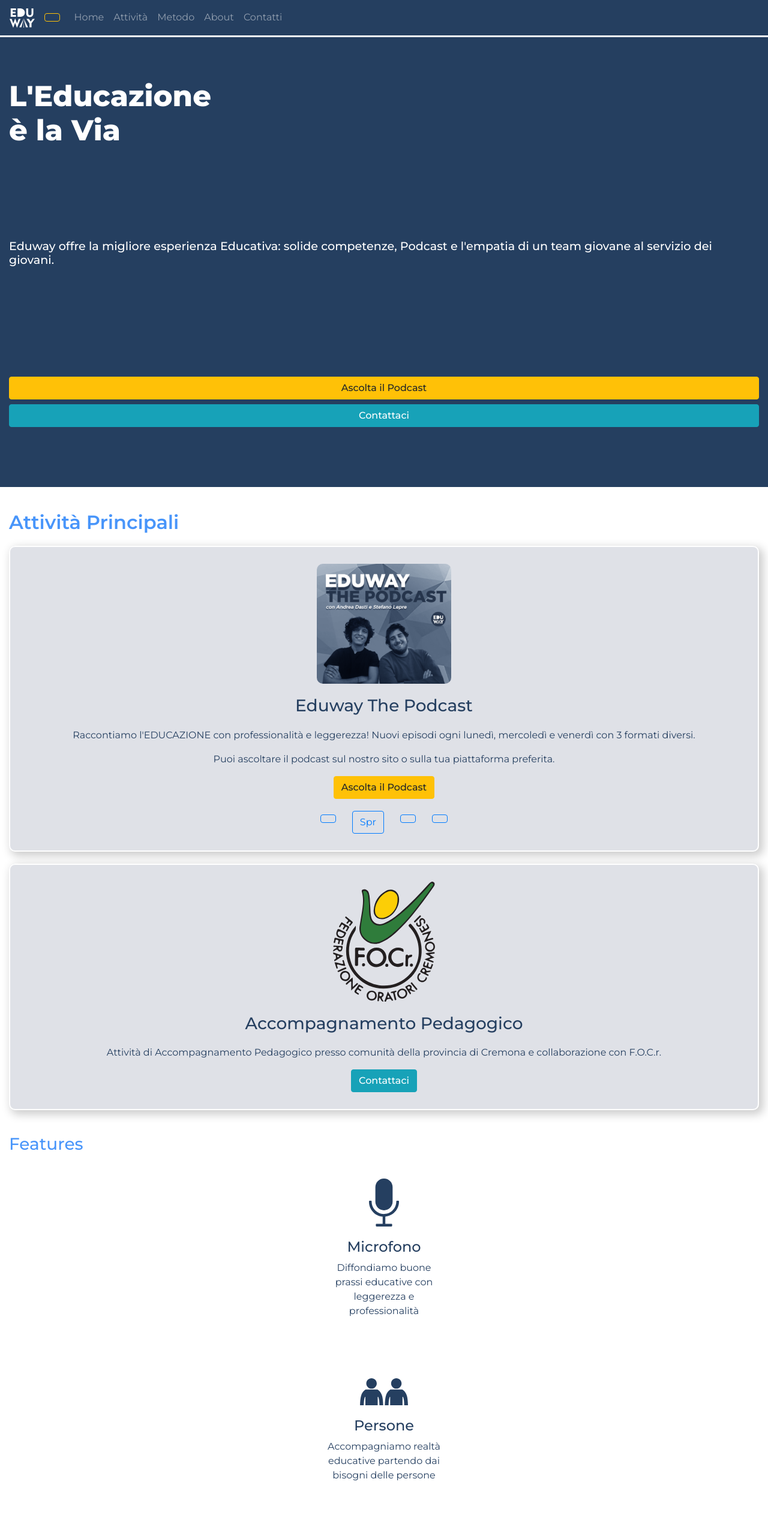
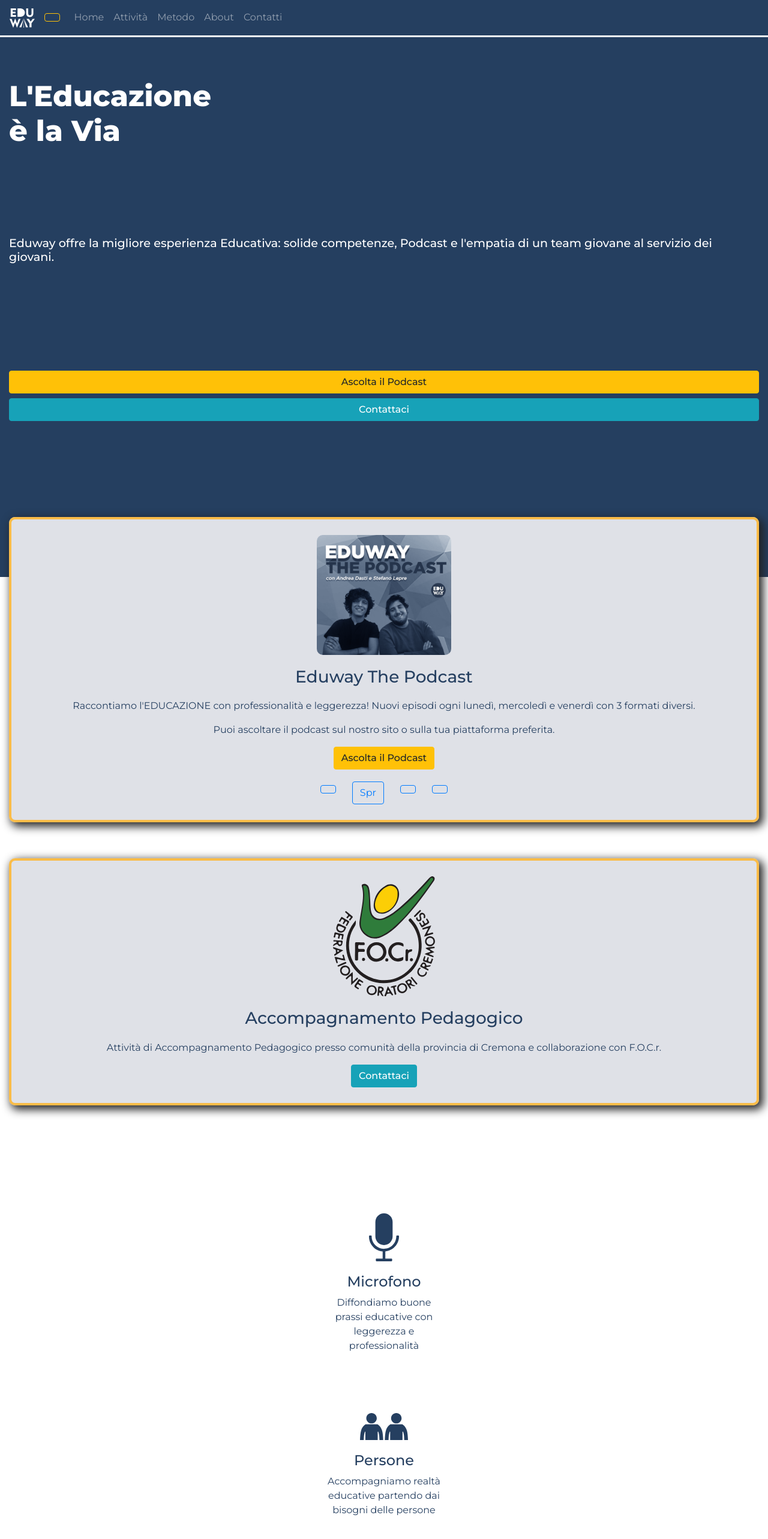
Before and after one commit to Malv93/eduway, a Next.js app: page / in a window 1280 px wide. Shown: the top 2566 px of the page at 60% size. Built offline with nearby package versions, Linux system fonts and the light colour scheme.

Commit message:
Add react-reveal to home.

```diff
--- a/components/home/about.js
+++ b/components/home/about.js
@@ -2,6 +2,7 @@
 import styles from "../../styles/home/about.module.css";
 import FlipCard from "../cards/flipCard";
 import Mission from "./mission";
+import Fade from "react-reveal/Fade";
 
 const founders = [
   {
@@ -57,6 +58,7 @@
 export default function About() {
   return (
     <Container fluid id="team" className={styles.section}>
+      <Fade bottom>
         <Mission>
           <div id="about" className="position-link-id"></div>
         </Mission>
@@ -66,13 +68,15 @@
             Eduway nasce in una fredda sera invernale, dall'incontro fortuito in
             un bar di Crema tra Andrea Dasti e Stefano Lepre, due amici che
             vogliono affrontare le sfide dell'educazione. Eduway si propone di
-          fare questo e quello... in modo da ottenere questo e quello... facendo
-          attenzione a quello e quell'altro... con l'obiettivo di crescere ed
-          espandere le sue attività dedicandosi a nuove sfide e progetti
-          importanti per la comunità.{" "}
+            fare questo e quello... in modo da ottenere questo e quello...
+            facendo attenzione a quello e quell'altro... con l'obiettivo di
+            crescere ed espandere le sue attività dedicandosi a nuove sfide e
+            progetti importanti per la comunità.{" "}
           </p>
         </div>
+      </Fade>
       <div className={styles.foundersSection}>
+        <Fade bottom>
           {founders.map((founder) => {
             return (
               <div key={founder.id} className={styles.profileBox}>
@@ -89,9 +93,13 @@
               </div>
             );
           })}
+        </Fade>
       </div>
+      <Fade bottom>
         <h3 className="title">Collaborano con noi</h3>
+      </Fade>
       <div className={styles.collaboratorsSection}>
+        <Fade bottom>
           {collaborators.map((collaborator) => {
             return (
               <div key={collaborator.id} className={styles.profileBox}>
@@ -107,6 +115,7 @@
               </div>
             );
           })}
+        </Fade>
       </div>
     </Container>
   );
--- a/components/home/action.js
+++ b/components/home/action.js
@@ -3,10 +3,12 @@
 import ContactForm from "../forms/contactForm";
 import styles from "../../styles/home/action.module.css";
 import Link from "next/link";
+import Pulse from "react-reveal/Pulse";
 
 export default function Action() {
   return (
     <Container fluid id="action" className={`section ${styles.section}`}>
+      <Pulse>
         <h2 className="section-title">Prova Eduway!</h2>
         <Link href="/podcast">
           <Button variant="warning" block className="button-font">
@@ -20,6 +22,7 @@
           <h3>Compila il Form per contattarci</h3>
           <ContactForm />
         </Container>
+      </Pulse>
     </Container>
   );
 }
--- a/components/home/activities.js
+++ b/components/home/activities.js
@@ -3,14 +3,15 @@
 import styles from "../../styles/home/activities.module.css";
 import FeatureCard from "../cards/featureCard";
 import Link from "next/link";
+import Fade from "react-reveal/Fade";
 
 export default function Activities() {
   return (
-    <Container fluid className={`section ${styles.section}`}>
+    <Container fluid>
       <div id="activities" className="position-link-id"></div>
       {/* Main activities sub-section */}
-      <h2 className="section-title">Attività Principali</h2>
 
+      <Fade bottom>
         <div className={styles.activityCard}>
           <img
             src="images/activities/podcast.png"
@@ -64,6 +65,8 @@
             </a>
           </div>
         </div>
+      </Fade>
+      <Fade bottom>
         <div className={styles.activityCard}>
           <img
             src="images/activities/focr.svg"
@@ -72,8 +75,8 @@
           />
           <h3 className={styles.activityTitle}>Accompagnamento Pedagogico</h3>
           <p>
-          Attività di Accompagnamento Pedagogico presso comunità della provincia
-          di Cremona e collaborazione con F.O.C.r.
+            Attività di Accompagnamento Pedagogico presso comunità della
+            provincia di Cremona e collaborazione con F.O.C.r.
           </p>
           <Link href="/#contact-form">
             <Button variant="info" className="button-font">
@@ -81,28 +84,32 @@
             </Button>
           </Link>
         </div>
+      </Fade>
 
       {/* Features sub-section */}
-      <h3 className="title">Features</h3>
       <div className={styles.featuresBox}>
+        <Fade bottom>
           <FeatureCard
             imageSource="images/features/microphone.svg"
             imageAlt="Microfono"
             title="Microfono"
             description="Diffondiamo buone prassi educative con leggerezza e professionalità"
           />
+
           <FeatureCard
             imageSource="images/features/people.svg"
             imageAlt="Persone"
             title="Persone"
             description="Accompagniamo realtà educative partendo dai bisogni delle persone"
           />
+
           <FeatureCard
             imageSource="images/features/web.svg"
             imageAlt="Rete"
             title="Rete"
             description="Facciamo rete per aumentare il beneficio che portiamo nella realtà"
           />
+        </Fade>
       </div>
     </Container>
   );
--- a/components/home/heading.js
+++ b/components/home/heading.js
@@ -2,10 +2,12 @@
 import styles from "../../styles/home/heading.module.css";
 import Button from "react-bootstrap/Button";
 import Link from "next/link";
+import Pulse from "react-reveal/Pulse";
 
 export default function Heading() {
   return (
-    <Container fluid id="heading" className={`section ${styles.section}`}>
+    <Container fluid id="heading" className={styles.section}>
+      <Pulse>
         <h1 className={styles.title}>
           <div>L'Educazione</div>è la Via<div></div>
         </h1>
@@ -26,6 +28,7 @@
             </Button>
           </Link>
         </div>
+      </Pulse>
     </Container>
   );
 }
--- a/components/home/methodology.js
+++ b/components/home/methodology.js
@@ -2,6 +2,7 @@
 import Row from "react-bootstrap/Row";
 import Col from "react-bootstrap/Col";
 import styles from "../../styles/home/methodology.module.css";
+import Fade from "react-reveal/Fade";
 
 const steps = [
   {
@@ -45,8 +46,11 @@
   return (
     <Container fluid className={`section ${styles.section}`}>
       <div id="methodology" className="position-link-id"></div>
+      <Fade bottom>
         <h2 className="section-title">Il Metodo Eduway</h2>
+      </Fade>
       <ol className={styles.methodologyList}>
+        <Fade bottom>
           {steps.map((step) => {
             return (
               <li key={step.id} className={styles.stepItem}>
@@ -66,6 +70,7 @@
               </li>
             );
           })}
+        </Fade>
       </ol>
     </Container>
   );
--- a/components/home/mission.js
+++ b/components/home/mission.js
@@ -1,15 +1,12 @@
 import Container from "react-bootstrap/Container";
 import styles from "../../styles/home/mission.module.css";
-import Fade from "react-reveal";
 
 export default function Mission(props) {
   return (
-    <Fade bottom>
-      <Container fluid className={` ${styles.section}`}>
-        {props.children}
-        <h2 className="section-title">Mission</h2>
-        <h4>Portare beneficio alle persone attraverso l’educazione</h4>
-      </Container>
-    </Fade>
+    <Container fluid className={` ${styles.section}`}>
+      {props.children}
+      <h2 className="section-title">Mission</h2>
+      <h4>Portare beneficio alle persone attraverso l’educazione</h4>
+    </Container>
   );
 }
--- a/styles/home/activities.module.css
+++ b/styles/home/activities.module.css
@@ -1,15 +1,14 @@
 /* Activities Section */
-.section {
-  color: var(--primary-color);
-}
 
 .activityCard {
-  margin: 20px auto;
+  position: relative;
+  bottom: 100px;
+  margin-bottom: 60px;
   padding: 30px 10px;
   text-align: center;
   border-radius: 10px;
   background-color: var(--third-color);
-  box-shadow: 5px 5px 15px 2px #ccc, inset 0 0 0 2px #fff;
+  box-shadow: 5px 5px 15px 2px #222, inset 0 0 0 4px var(--fourth-color);
 }
 
 .activityImage {
@@ -35,13 +34,13 @@
 }
 
 .featuresBox {
-  margin: 40px 0;
+  margin: 80px 0 0;
 }
 
-.featuresBox > div:not(:last-child) {
+.featuresBox div:not(:last-child) {
   margin: 0 auto 100px;
 }
 
-.featuresBox > div:last-child {
+.featuresBox div:last-child {
   margin: 0 auto;
 }
--- a/styles/home/heading.module.css
+++ b/styles/home/heading.module.css
@@ -4,8 +4,12 @@
   background: var(--primary-color);
   padding-bottom: 100px;
   height: calc(
-    100vh - 50px
+    100vh + 100px
   ); /*viewport minus navbar height minus smartphone bottom navigation commands*/
+  /*Add px becouse of reveal animation of following contents*/
+  padding-top: 40px;
+  padding-bottom: 260px; /*padding for reveal animation*/
+  position: relative;
   display: flex;
   flex-direction: column;
   justify-content: space-between;
--- a/styles/home/methodology.module.css
+++ b/styles/home/methodology.module.css
@@ -9,7 +9,7 @@
   margin: 40px 0;
 }
 
-.methodologyList > li:not(:last-child) {
+.methodologyList li:not(:last-child) {
   margin-bottom: 60px;
 }
 
--- a/styles/home/mission.module.css
+++ b/styles/home/mission.module.css
@@ -6,7 +6,7 @@
   background-color: #fff;
   color: var(--primary-color);
   border-radius: 20px;
-  box-shadow: 5px 5px 15px 2px #222, inset 0 0 0 3px var(--fourth-color),
+  box-shadow: 5px 5px 15px 2px #222, inset 0 0 0 4px var(--fourth-color),
     inset 0 0 30px 1px #ddd;
   padding: 10px 20px;
   text-align: center;
```
Lines whose indentation alone changed are shown as unchanged.
